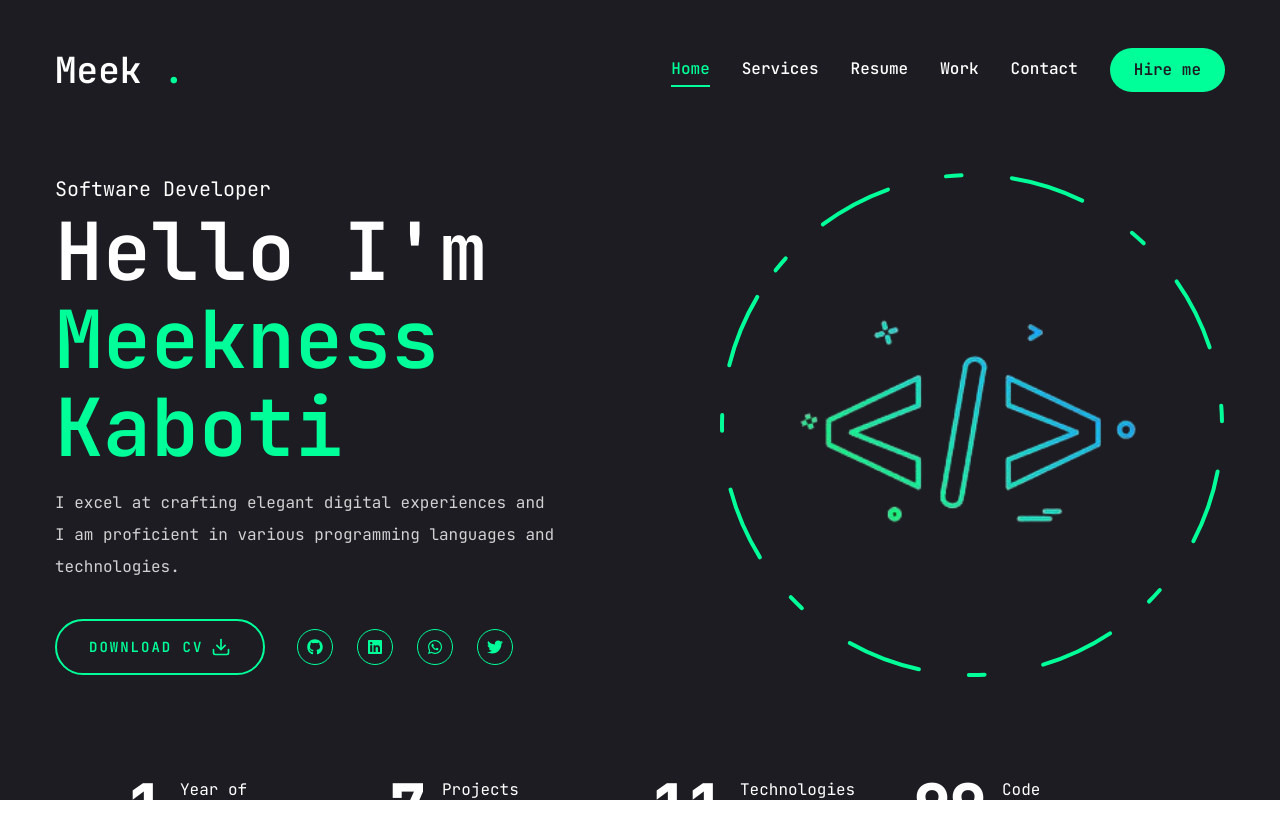
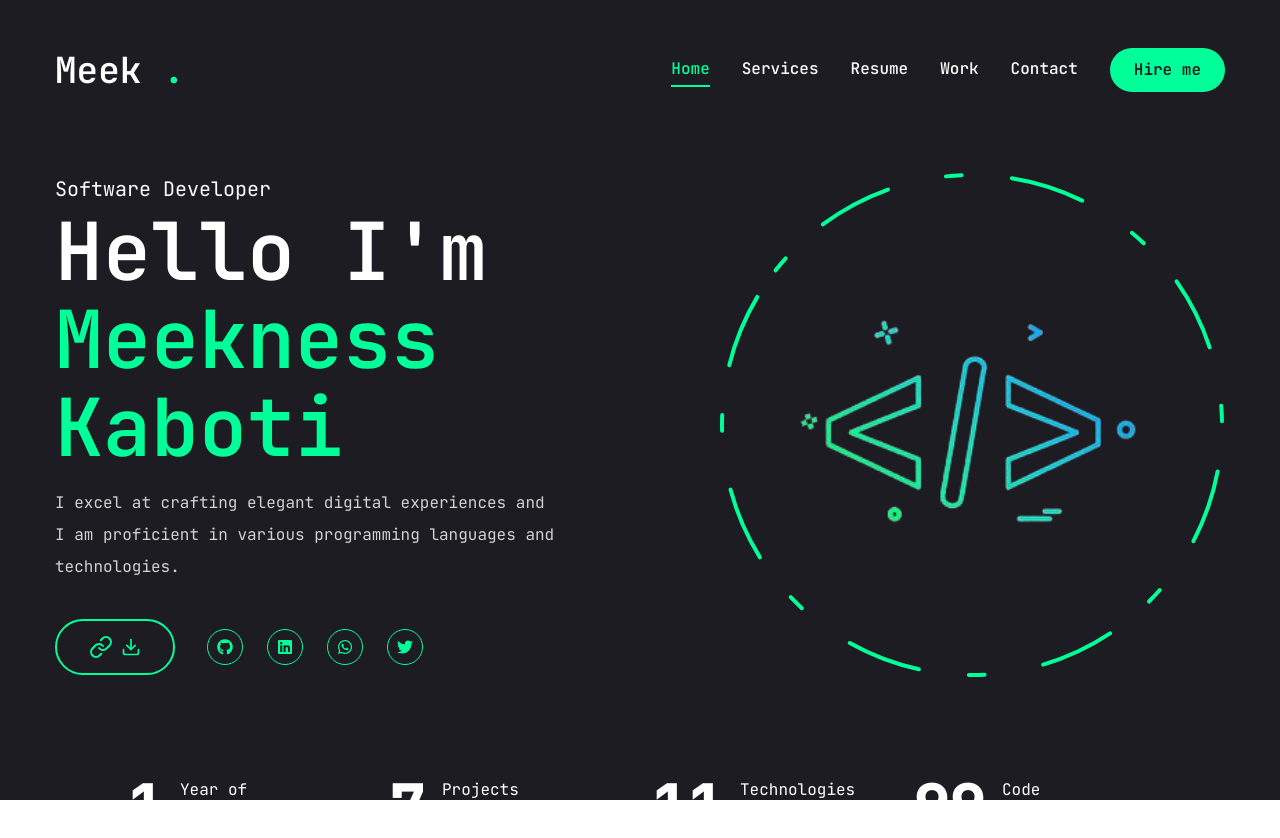
Before and after one commit to Meekness-zw/Portfolio, a Next.js app: page / in a window 1280 px wide. Shown: the top 838 px of the page. Built offline with nearby package versions, Linux system fonts and the light colour scheme.

Commit message:
portfolio

```diff
--- a/src/app/page.tsx
+++ b/src/app/page.tsx
@@ -2,6 +2,7 @@
 import Socials from "@/components/Socials";
 import Stats from "@/components/Stats";
 import { Button } from "@/components/ui/button";
+import { Link } from "lucide-react";
 import { FiDownload } from "react-icons/fi";
 
 const Home = () => {
@@ -20,7 +21,7 @@
             </p>
             <div className="flex flex-col xl:flex-row items-center gap-8">
               <Button variant="outline" size="lg" className="uppercase flex items-center gap-2 font-primary">
-                <span>Download CV</span>
+                <Link href="https://drive.google.com/file/d/10xus6VTV48z8GyHDF6qS6YRzPoFw16v5/view?usp=drive_link">Download CV</Link>
                 <FiDownload className="text-xl" />
               </Button>
               <div className="mb-8 xl:mb-0">
```
